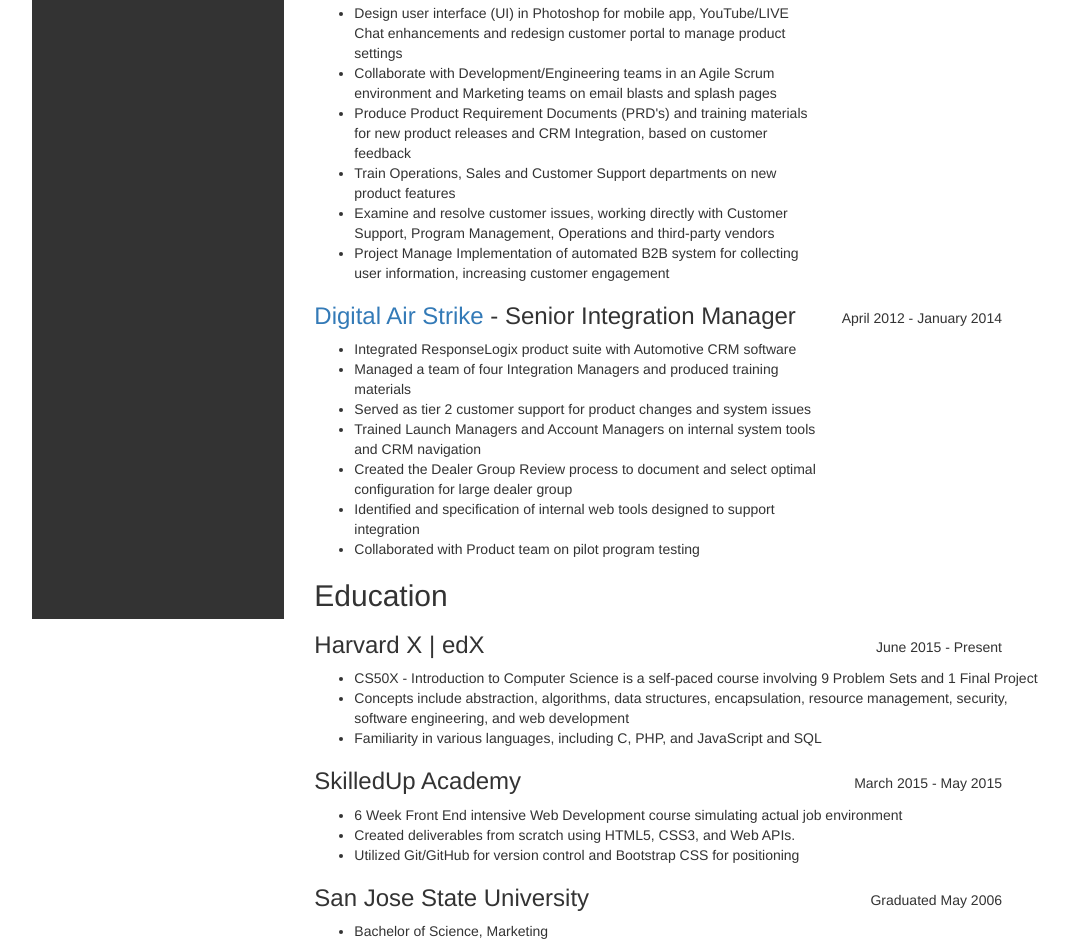
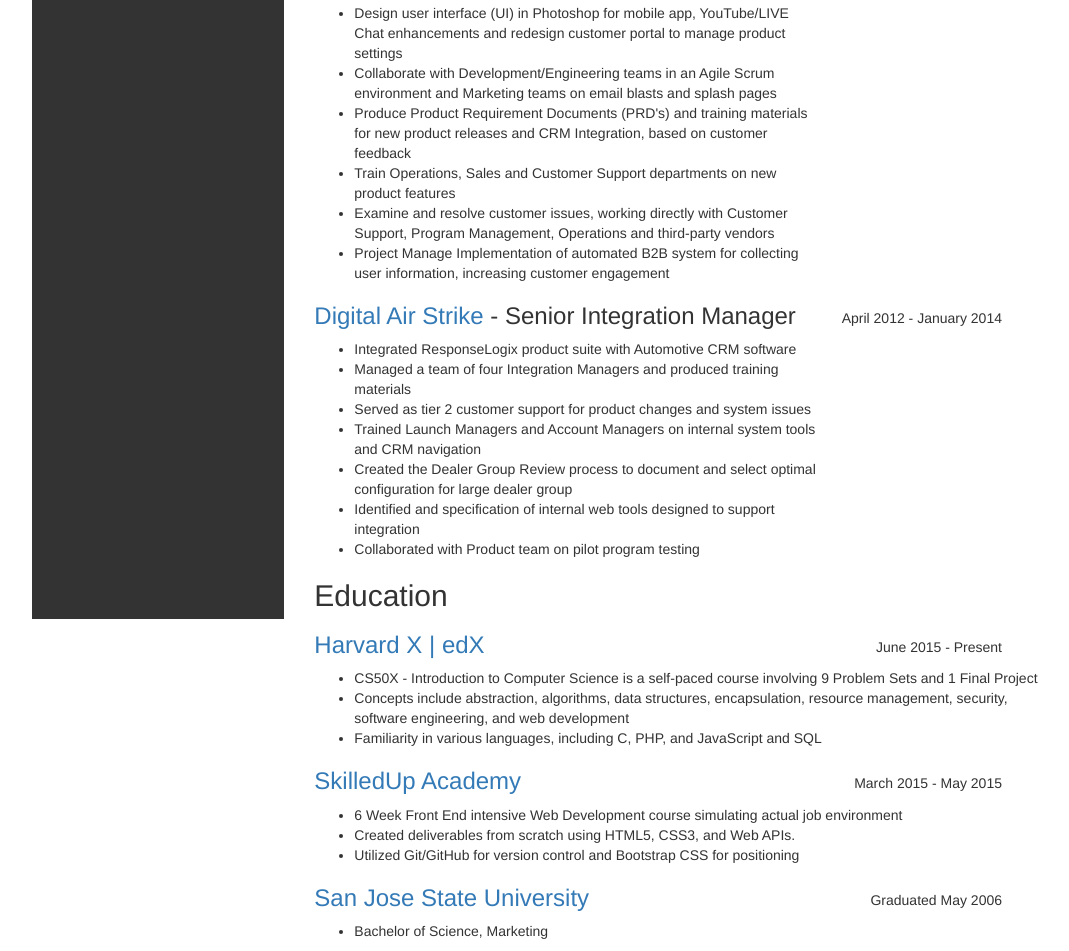
Before and after one commit to kelwu/Resume, a plain HTML site: page bootstrap-index.html in a window 1280 px wide. Shown: the part 645-1596 px from the top of the page, without its empty margins (58-1127 px from the left). Drawn offline with nearby package versions, Linux system fonts and the light colour scheme.

Commit message:
Added links to courses
Added links to courses

```diff
--- a/bootstrap-index.html
+++ b/bootstrap-index.html
@@ -17,7 +17,6 @@
     <div class="col-xs-12 col-md-3">
      <div class="sidebar clear">
       <div class="profilepic">
-      <!-- <img src="http://www.kelwu.com/wp-content/uploads/2015/03/Kel2.jpg" alt="Kel"/> -->
       <img src="images/Kel-Profile.jpg" alt="Kel"/>
       </div>
         <div class="skills">Technical Skills</div>
@@ -125,7 +124,7 @@
           <section class="education">
             <h2>Education</h2>
               <div class="dates">June 2015 - Present</div>
-                <h3>Harvard X | edX</h3>
+                <h3><a href="https://www.edx.org/course/introduction-computer-science-harvardx-cs50x" target="_blank">Harvard X | edX</a></h3>
                   <article class="education-content">
                    <ul>
                        <li>CS50X - Introduction to Computer Science is a self-paced course involving 9 Problem Sets and 1 Final Project
@@ -137,7 +136,7 @@
                    </ul>
                   </article>
               <div class="dates">March 2015 - May 2015</div>
-                <h3>SkilledUp Academy</h3>
+                <h3><a href="https://academy.skilledup.com/" target="blank">SkilledUp Academy</a></h3>
                   <article class="education-content">
                    <ul>
                        <li>6 Week Front End intensive Web Development course simulating actual job environment
@@ -149,7 +148,7 @@
                    </ul>
                   </article>
               <div class="dates">Graduated May 2006</div>
-                <h3>San Jose State University</h3>
+                <h3><a href="http://www.sjsu.edu/" target="blank">San Jose State University</a></h3>
                   <article class="education-content">
                      <ul>
                         <li>Bachelor of Science, Marketing
```
